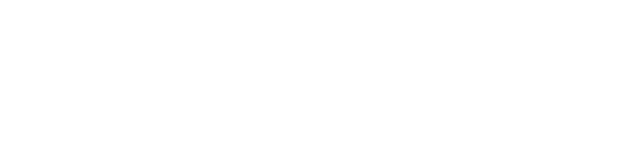
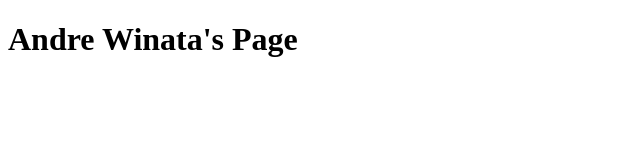
Before and after one commit to AndreWinata08/andrewinata08.github.io, a plain HTML site: page index.html in a window 1280 px wide. Shown: the whole page, without its empty margins (0-640 px from the left). Drawn offline with Linux system fonts and the light colour scheme.

Commit message:
Update index.html

```diff
--- a/index.html
+++ b/index.html
@@ -5,5 +5,6 @@
 </head>
 
 <body>
+    <h1>Andre Winata's Page</h1>
 </body>
 </html>
```
